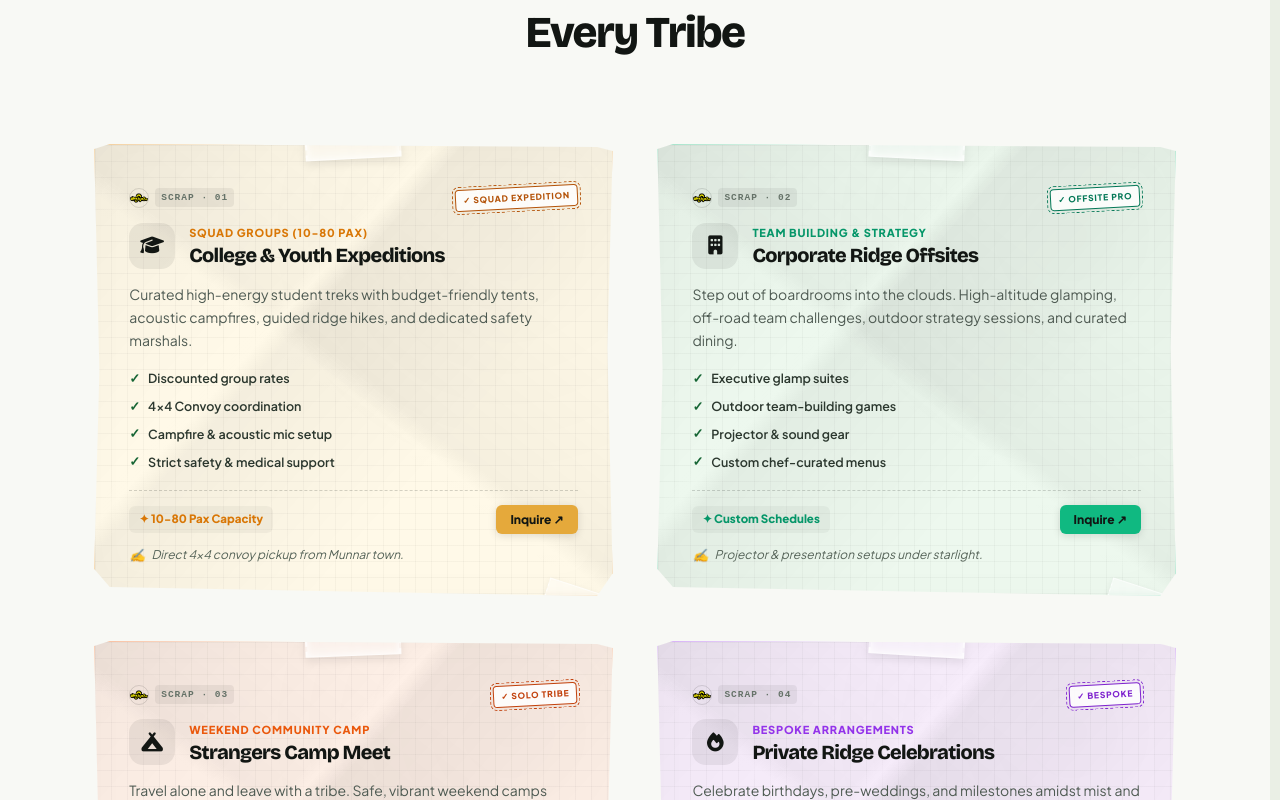
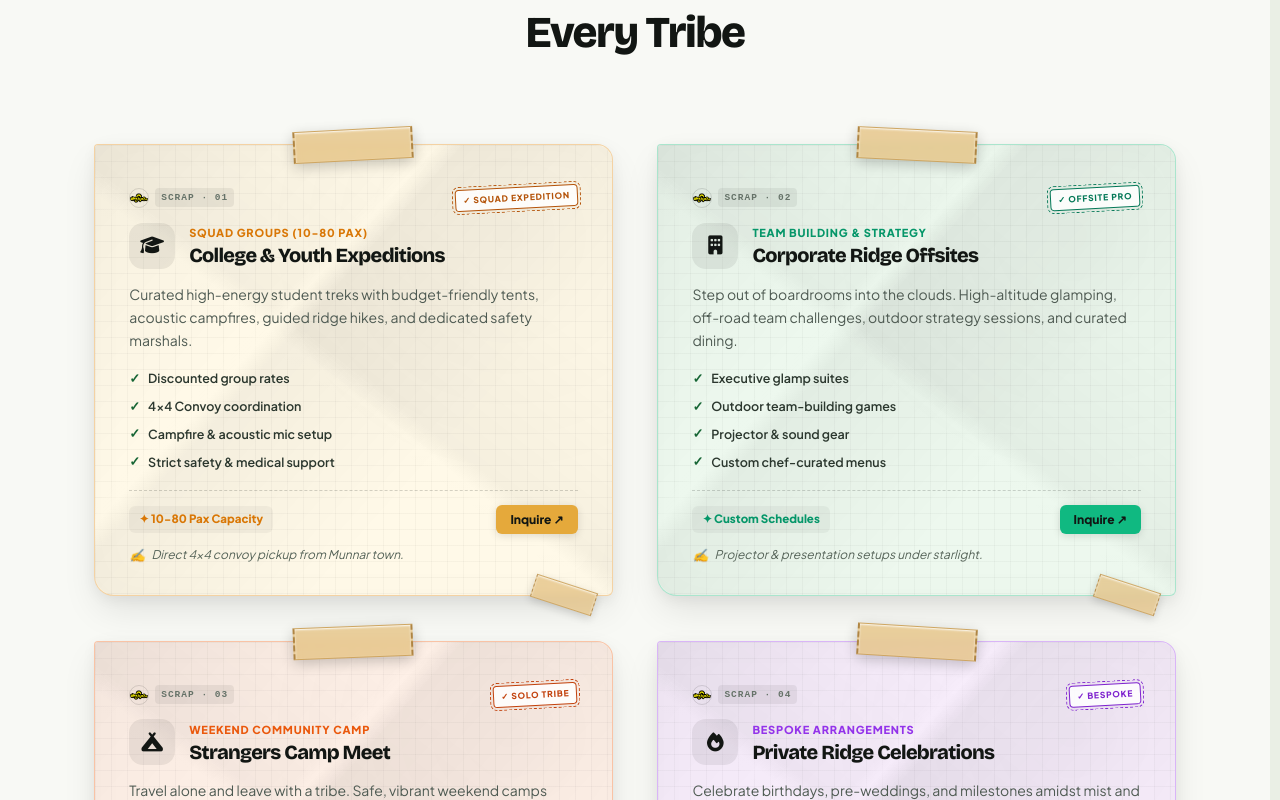
Before and after one commit to AmanTShekar/aanandham.go, a Next.js app: page / in a window 1280 px wide. Shown: the part 10260-11060 px from the top of the page. Built offline with nearby package versions, Linux system fonts and the light colour scheme.

Commit message:
fix: make golden scotch tape strips 100% visible and unclipped, and synchronize footer 1240px container alignment for 1366 monitors

```diff
--- a/src/app/globals.css
+++ b/src/app/globals.css
@@ -127,18 +127,12 @@ body::-webkit-scrollbar-thumb:active,
   position: relative;
   color: #121613;
   padding: 42px 34px 30px 34px;
+  border-radius: 4px 16px 6px 20px;
   box-shadow:
-    0 16px 36px -4px rgba(0, 0, 0, 0.09),
+    0 16px 36px -4px rgba(0, 0, 0, 0.1),
     0 4px 14px rgba(0, 0, 0, 0.05),
     inset 0 0 50px rgba(0, 0, 0, 0.02);
   border: 1.5px solid rgba(18, 22, 19, 0.12);
-
-  /* Organic Roughed / Crumpled Torn Edge Effect */
-  clip-path: polygon(
-    0% 5px, 3% 0px, 97% 3px, 100% 7px,
-    99% 45%, 100% 95%, 97% 100%, 3% 98%, 0% 94%,
-    1% 50%
-  );
   display: flex;
   flex-direction: column;
   min-height: 440px;
@@ -158,6 +152,7 @@ body::-webkit-scrollbar-thumb:active,
 .crumpled-crease-overlay {
   position: absolute;
   inset: 0;
+  border-radius: inherit;
   background-image:
     linear-gradient(132deg, rgba(0,0,0,0.04) 0%, transparent 35%, rgba(255,255,255,0.7) 37%, rgba(0,0,0,0.045) 40%, transparent 68%),
     linear-gradient(38deg, transparent 45%, rgba(255,255,255,0.6) 47%, rgba(0,0,0,0.035) 50%, transparent 75%),
@@ -170,22 +165,21 @@ body::-webkit-scrollbar-thumb:active,
   z-index: 1;
 }
 
-
-/* Translucent Frosted Scotch Tape Strip */
+/* Highly Visible Translucent Golden Cellophane Scotch Tape */
 .scotch-tape-strip {
   position: absolute;
-  top: -14px;
+  top: -16px;
   left: 50%;
   transform: translateX(-50%) rotate(-2deg);
-  width: 96px;
-  height: 28px;
-  background: rgba(255, 255, 255, 0.45);
+  width: 120px;
+  height: 32px;
+  background: rgba(228, 192, 126, 0.75);
   backdrop-filter: blur(4px);
   -webkit-backdrop-filter: blur(4px);
-  border: 1px solid rgba(255, 255, 255, 0.65);
-  border-left: 2px dashed rgba(255, 255, 255, 0.7);
-  border-right: 2px dashed rgba(255, 255, 255, 0.7);
-  box-shadow: 0 4px 10px rgba(0, 0, 0, 0.08), inset 0 0 6px rgba(255, 255, 255, 0.9);
+  border: 1px solid rgba(195, 150, 75, 0.7);
+  border-left: 2px dashed rgba(160, 115, 45, 0.8);
+  border-right: 2px dashed rgba(160, 115, 45, 0.8);
+  box-shadow: 0 4px 14px rgba(0, 0, 0, 0.2), inset 0 1px 2px rgba(255, 255, 255, 0.9);
   z-index: 10;
   pointer-events: none;
 }
@@ -193,18 +187,18 @@ body::-webkit-scrollbar-thumb:active,
 /* Bottom Marginal Tape Scrap */
 .corner-tape-scrap {
   position: absolute;
-  bottom: -10px;
-  right: 14px;
+  bottom: -12px;
+  right: 16px;
   transform: rotate(18deg);
-  width: 52px;
-  height: 20px;
-  background: rgba(255, 255, 255, 0.4);
-  backdrop-filter: blur(3px);
-  -webkit-backdrop-filter: blur(3px);
-  border: 1px solid rgba(255, 255, 255, 0.6);
-  border-left: 1px dashed rgba(255, 255, 255, 0.8);
-  border-right: 1px dashed rgba(255, 255, 255, 0.8);
-  box-shadow: 0 2px 6px rgba(0,0,0,0.06);
+  width: 64px;
+  height: 24px;
+  background: rgba(228, 192, 126, 0.72);
+  backdrop-filter: blur(4px);
+  -webkit-backdrop-filter: blur(4px);
+  border: 1px solid rgba(195, 150, 75, 0.65);
+  border-left: 1.5px dashed rgba(160, 115, 45, 0.75);
+  border-right: 1.5px dashed rgba(160, 115, 45, 0.75);
+  box-shadow: 0 3px 8px rgba(0, 0, 0, 0.15), inset 0 1px 2px rgba(255, 255, 255, 0.8);
   z-index: 10;
   pointer-events: none;
 }
--- a/src/components/Footer.jsx
+++ b/src/components/Footer.jsx
@@ -6,7 +6,7 @@ export default function Footer() {
     return (
         <footer style={{
             background: 'linear-gradient(180deg, #101E13 0%, #08120A 100%)',
-            padding: '100px 24px 40px',
+            padding: '80px 24px 36px',
             color: '#FFFFFF',
             position: 'relative',
             overflow: 'hidden'
@@ -24,7 +24,7 @@ export default function Footer() {
                 filter: 'blur(50px)'
             }} />
 
-            <div style={{ width: '100%', maxWidth: 'min(100%, 1340px)', margin: '0 auto', position: 'relative', zIndex: 2, boxSizing: 'border-box' }}>
+            <div style={{ width: '100%', maxWidth: 'min(100%, 1240px)', margin: '0 auto', position: 'relative', zIndex: 2, boxSizing: 'border-box' }}>
 
                 <div className="footer-columns-grid">
 
```
